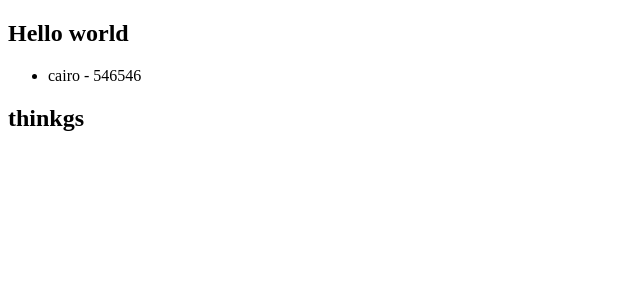
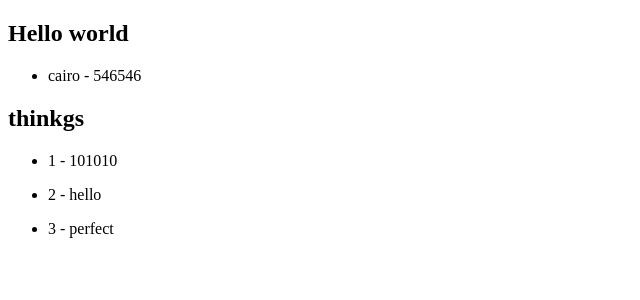
Before and after one commit to mahmoodahmad100/ng-go, an Angular app: page / in a window 1280 px wide. Shown: the top 300 px of the page, without its empty margins (0-640 px from the left). Built offline with nearby package versions, Linux system fonts and the light colour scheme.

Commit message:
adding things array

```diff
--- a/src/app/components/user/user.component.ts
+++ b/src/app/components/user/user.component.ts
@@ -11,19 +11,20 @@ export class UserComponent implements OnInit {
   name:string;
   id:number;
   address :addressInfo;
+  things:any[];
 
   constructor() {
   	this.title = "Hello world";
   	this.address = {
   		city:"cairo",
   		phone:546546
-  	}
-  	console.log('hello cons');
-  	console.log(this.address);
+  	};
+
+
   }
 
   ngOnInit() {
-  	console.log('user ngOnInit');
+    this.things = [101010,"hello", "perfect"];
   }
 
 
```
